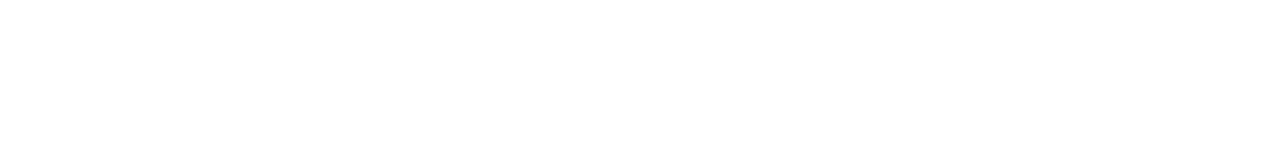
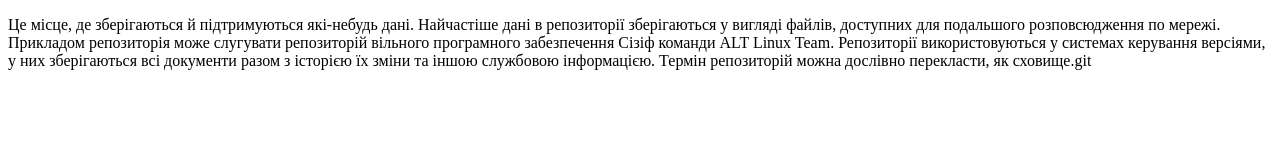
Before and after one commit to Horokh/Git-test-repository, a plain HTML site: page Index.Html in a window 1280 px wide. Drawn offline with Linux system fonts and the light colour scheme.

```diff
--- a/Index.Html
+++ b/Index.Html
@@ -8,6 +8,11 @@
 
 </head>
 <body>
+    <p>Це місце, де зберігаються й підтримуються які-небудь дані. Найчастіше дані в репозиторії зберігаються у вигляді файлів, доступних для подальшого розповсюдження по мережі.
+
+        Прикладом репозиторія може слугувати репозиторій вільного програмного забезпечення Сізіф команди ALT Linux Team.
+
+        Репозиторії використовуються у системах керування версіями, у них зберігаються всі документи разом з історією їх зміни та іншою службовою інформацією. Термін репозиторій можна дослівно перекласти, як сховище.git  </p>
 
 </body>
 </html>
```
Also changed, not shown: 1 other file.
